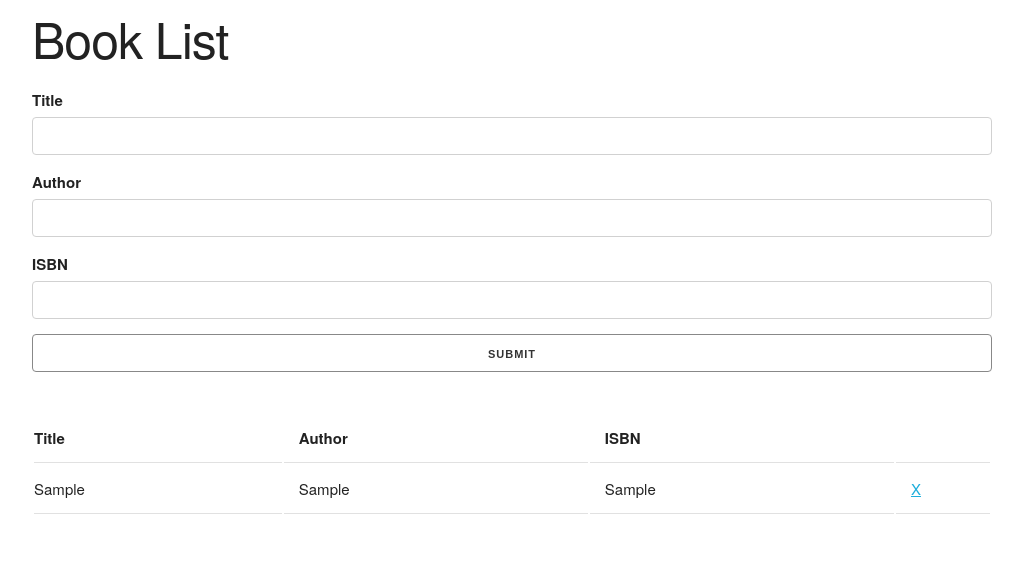
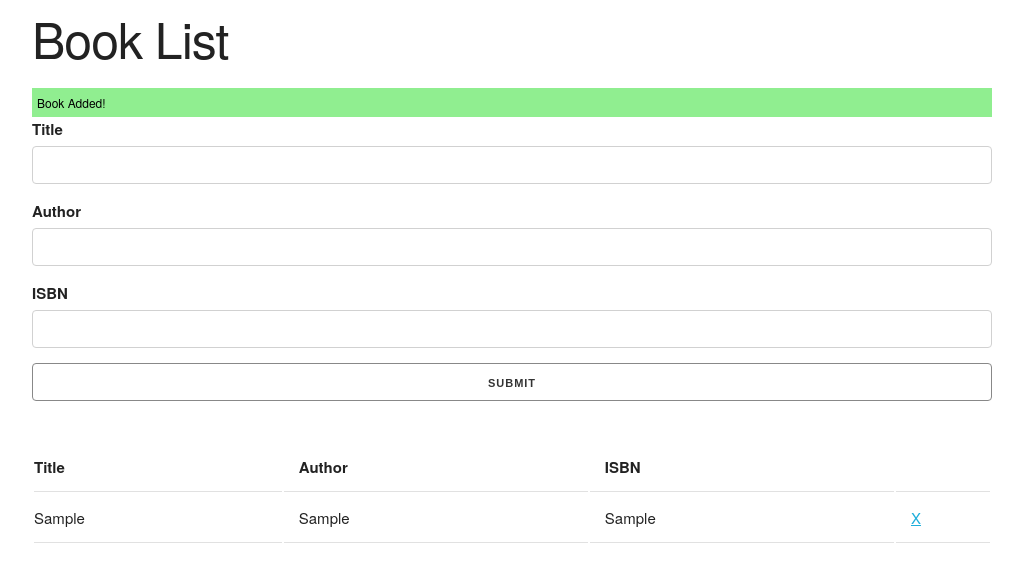
Before and after one commit to balajisr/book-list, a plain HTML site: page index.html in a window 1280 px wide. Both pictures are taken after typing "Sample", "Sample", "Sample" into the empty fields and a click on the input "Submit". Shown: the whole page, without its empty margins (128-1151 px from the left). Drawn offline with nearby package versions, Linux system fonts and the light colour scheme.

Commit message:
added validation to form

```diff
--- a/app.js
+++ b/app.js
@@ -20,6 +20,18 @@ UI.prototype.addBooktoList = function(book) {
     booklist.appendChild(row);
 }
 
+UI.prototype.showAlert = function(message, className) {
+    const div = document.createElement('div');
+    div.className = `alert ${className}`;
+    div.appendChild(document.createTextNode(message));
+    const container = document.querySelector('.container');
+    const form = document.querySelector('#book-form');
+    container.insertBefore(div, form);
+    setTimeout(function() {
+        document.querySelector('.alert').remove();
+    },3000)
+}
+
 UI.prototype.clearfields = function() {
     document.getElementById('title').value = '';
     document.getElementById('author').value = '';
@@ -34,8 +46,14 @@ document.getElementById('book-form').addEventListener('submit', function(e) {
     const book = new Book(title, author, isbn);
 
     const ui = new UI();
-    ui.addBooktoList(book);
-    ui.clearfields();
+
+    if(title === '' || author === '' || isbn === '') {
+        ui.showAlert('Please enter all values!', 'error')
+    } else {
+        ui.addBooktoList(book);
+        ui.showAlert('Book Added!', 'success')
+        ui.clearfields();
+    }
 
     e.preventDefault();
 })
--- a/index.html
+++ b/index.html
@@ -6,6 +6,20 @@
     <meta http-equiv="X-UA-Compatible" content="ie=edge">
     <link rel="stylesheet" href="https://cdnjs.cloudflare.com/ajax/libs/skeleton/2.0.4/skeleton.min.css">
     <title>Book List</title>
+    <style>
+        .success, .error {
+            padding: 5px;
+            font-size: 12px;
+        }
+        .success {
+            background-color: lightgreen;
+            color: black;
+        }
+        .error {
+            background-color: lightcoral;
+            color: white;
+        }
+    </style>
 </head>
 <body>
     <div class="container">
```
